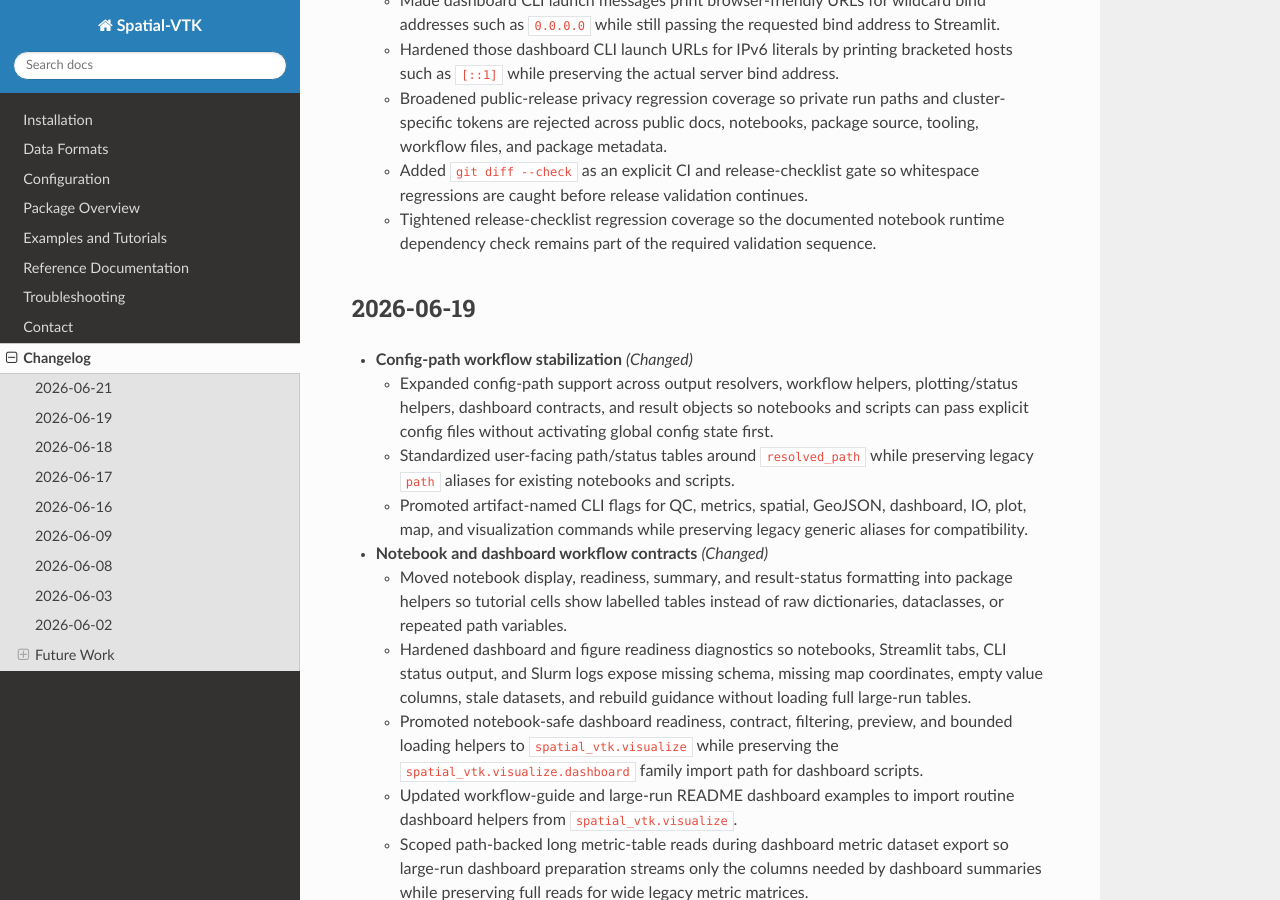
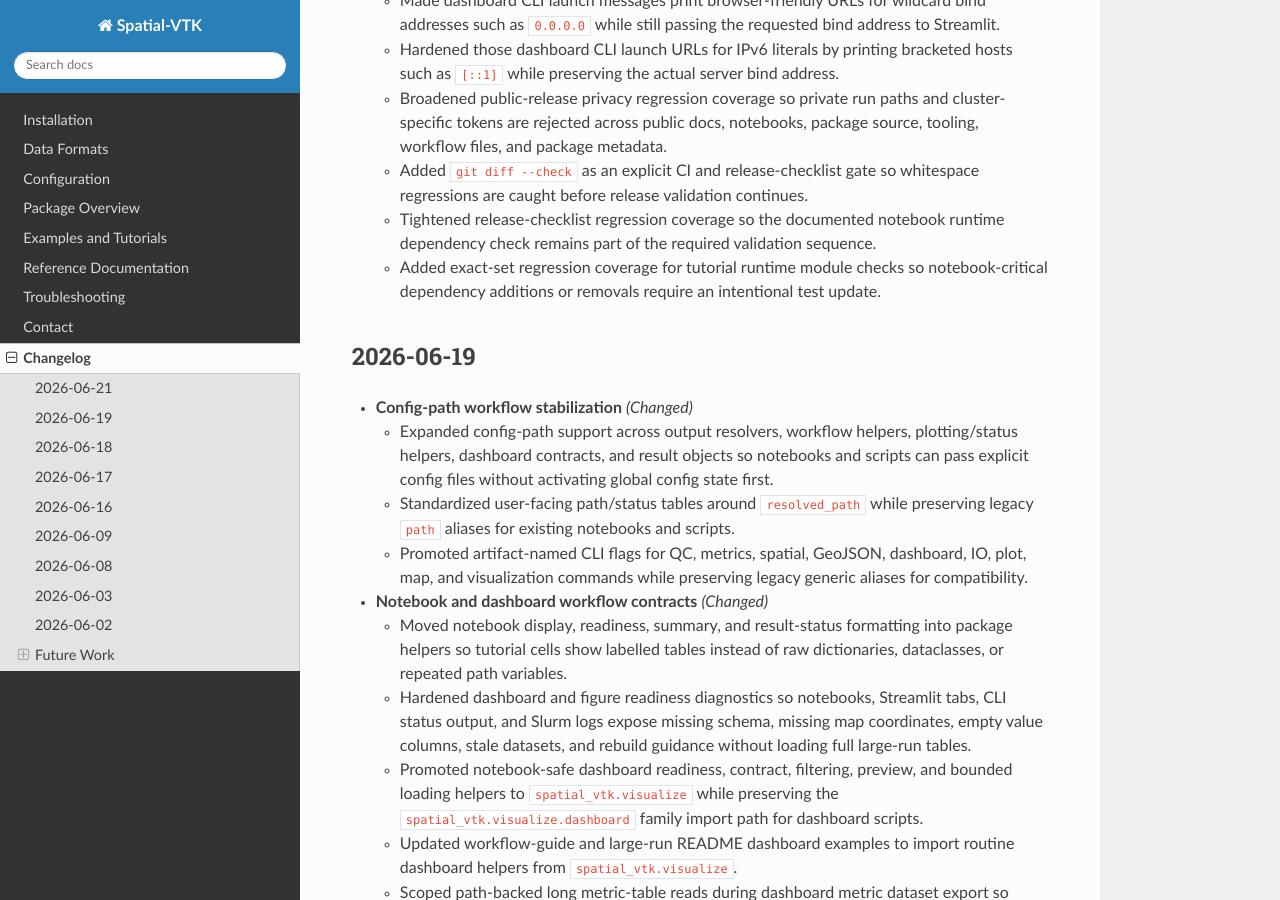
Before and after one commit to bcbirkel/spatial-vtk, a Sphinx documentation site: the page built from docs/changelog.rst, in a window 1280 px wide and 900 px high, scrolled down 1743 px. Built offline with Sphinx 7.4.7 and the Read the Docs theme 3.1.0, drawn with Linux system fonts in a browser that asks for light colours.

Commit message:
Guard tutorial runtime dependency contract

```diff
--- a/docs/changelog.rst
+++ b/docs/changelog.rst
@@ -93,6 +93,9 @@ Changelog
     whitespace regressions are caught before release validation continues.
   - Tightened release-checklist regression coverage so the documented notebook
     runtime dependency check remains part of the required validation sequence.
+  - Added exact-set regression coverage for tutorial runtime module checks so
+    notebook-critical dependency additions or removals require an intentional
+    test update.
 
 2026-06-19
 ----------
```
Also changed, not shown: 1 other file.
